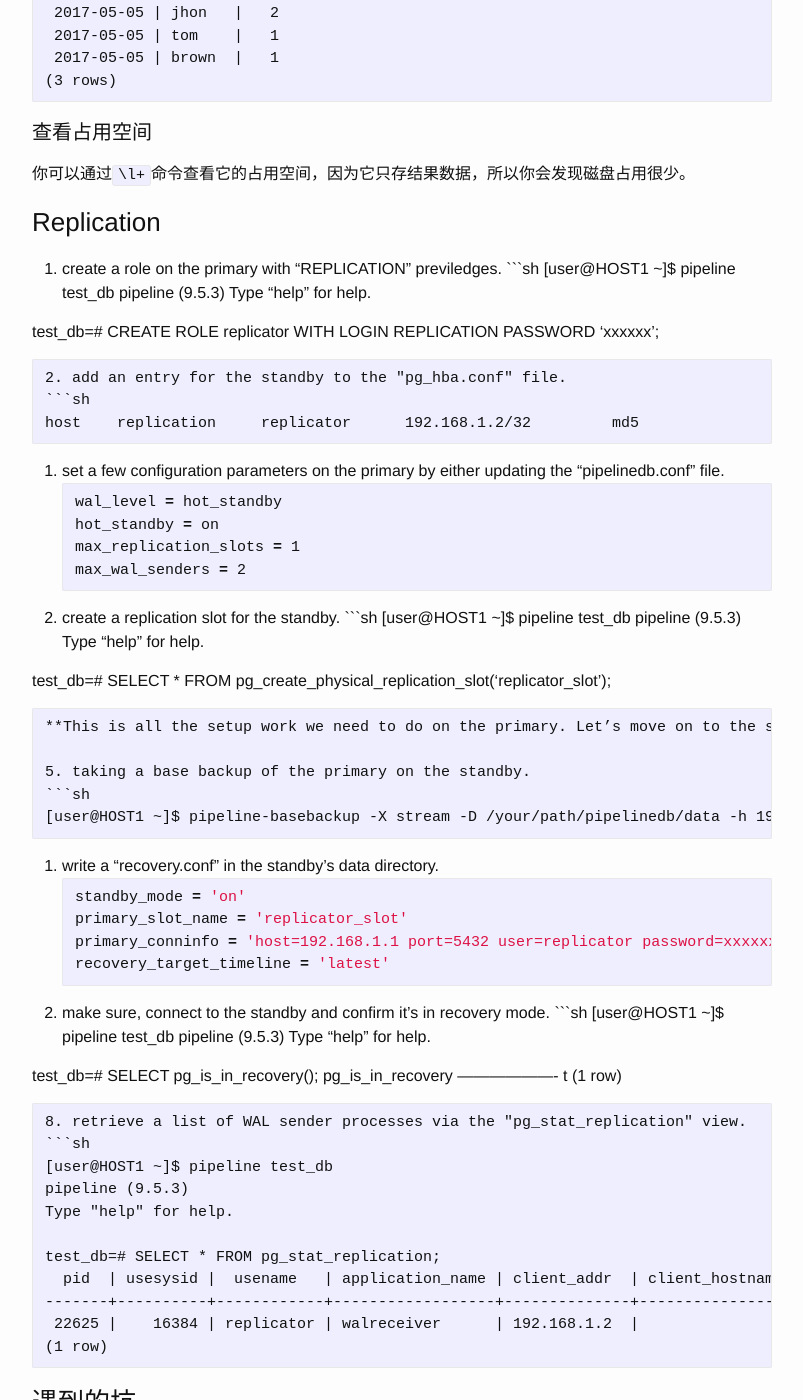
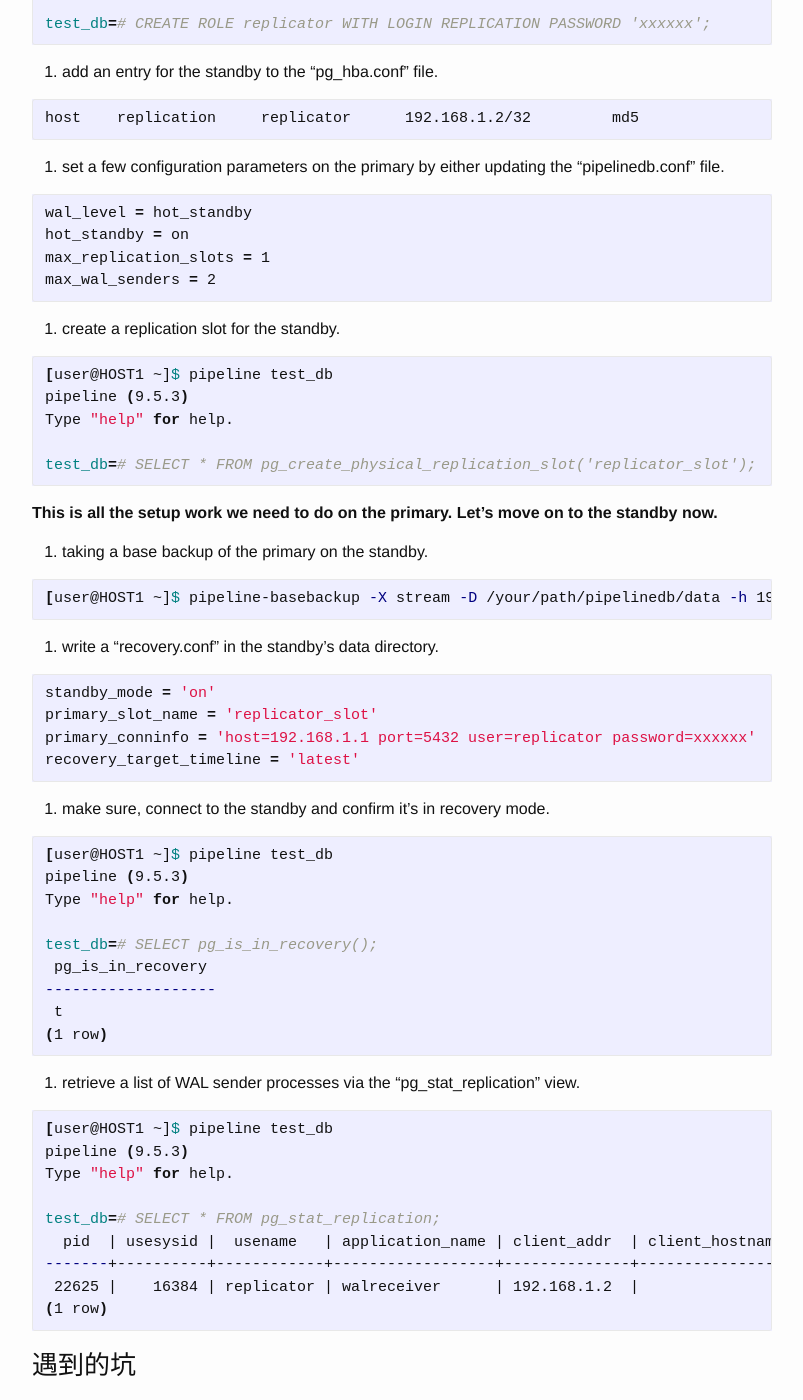
Before and after one commit to piaozaiguang/piaozaiguang.github.io, a Jekyll site: the page built from _posts/2017-05-05-PipelineDB介绍.markdown, in a window 1280 px wide and 1400 px high, scrolled down 2327 px. Shown: the whole window, without its empty margins (238-1041 px from the left). Built offline with Jekyll 4.4.1, drawn with Linux system fonts in a browser that asks for light colours; our own code applies the rules of GitHub Pages for plain Markdown files; some of the changed text lies outside the part shown.

Commit message:
Update 2017-05-05-PipelineDB介绍.markdown

````diff
--- a/_posts/2017-05-05-PipelineDB介绍.markdown
+++ b/_posts/2017-05-05-PipelineDB介绍.markdown
@@ -41,24 +41,6 @@ FROM daily_stream
 GROUP BY work_date,worker;
 ```
 
-#### pom.xml
-```xml
-<!-- PipelineDB是基于postgresql -->
-<dependency>
-    <groupId>postgresql</groupId>
-    <artifactId>postgresql</artifactId>
-    <version>9.2-1002.jdbc4</version>
-</dependency>
-```
-
-#### 配置数据源
-```
-pipeline.jdbc.driverClassName=org.postgresql.Driver
-pipeline.jdbc.url=jdbc:postgresql://127.0.0.1:5432/test_db
-pipeline.jdbc.username=yourname
-pipeline.jdbc.password=yourpasswd
-```
-
 #### Streaming
 ```sql
 INSERT INTO daily_stream (work_date, worker) VALUES (CURRENT_DATE, 'jhon');
@@ -84,7 +66,9 @@ select * from daily_view;
 你可以通过`\l+`命令查看它的占用空间，因为它只存结果数据，所以你会发现磁盘占用很少。
 
 ### Replication
+
 1. create a role on the primary with "REPLICATION" previledges.
+
 ```sh
 [user@HOST1 ~]$ pipeline test_db
 pipeline (9.5.3)
@@ -92,18 +76,24 @@ Type "help" for help.
 
 test_db=# CREATE ROLE replicator WITH LOGIN REPLICATION PASSWORD 'xxxxxx';
 ```
+
 2. add an entry for the standby to the "pg_hba.conf" file.
+
 ```sh
 host    replication     replicator      192.168.1.2/32         md5
 ```
+
 3. set a few configuration parameters on the primary by either updating the "pipelinedb.conf" file.
+
 ```sh
 wal_level = hot_standby
 hot_standby = on
 max_replication_slots = 1
 max_wal_senders = 2
 ```
+
 4. create a replication slot for the standby.
+
 ```sh
 [user@HOST1 ~]$ pipeline test_db
 pipeline (9.5.3)
@@ -111,20 +101,26 @@ Type "help" for help.
 
 test_db=# SELECT * FROM pg_create_physical_replication_slot('replicator_slot');
 ```
+
 **This is all the setup work we need to do on the primary. Let’s move on to the standby now.**
 
 5. taking a base backup of the primary on the standby.
+
 ```sh
 [user@HOST1 ~]$ pipeline-basebackup -X stream -D /your/path/pipelinedb/data -h 192.168.1.2 -p 5432 -U replicator
 ```
+
 6. write a "recovery.conf" in the standby’s data directory.
+
 ```sh
 standby_mode = 'on'
 primary_slot_name = 'replicator_slot'
 primary_conninfo = 'host=192.168.1.1 port=5432 user=replicator password=xxxxxx'
 recovery_target_timeline = 'latest'
 ```
+
 7. make sure, connect to the standby and confirm it’s in recovery mode.
+
 ```sh
 [user@HOST1 ~]$ pipeline test_db
 pipeline (9.5.3)
@@ -136,7 +132,9 @@ test_db=# SELECT pg_is_in_recovery();
  t
 (1 row)
 ```
+
 8. retrieve a list of WAL sender processes via the "pg_stat_replication" view.
+
 ```sh
 [user@HOST1 ~]$ pipeline test_db
 pipeline (9.5.3)
````
